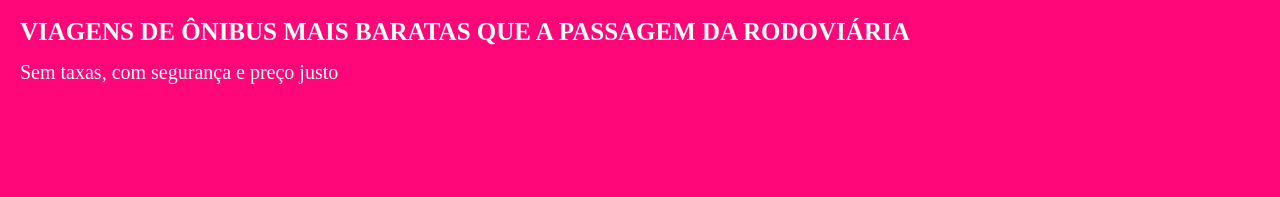
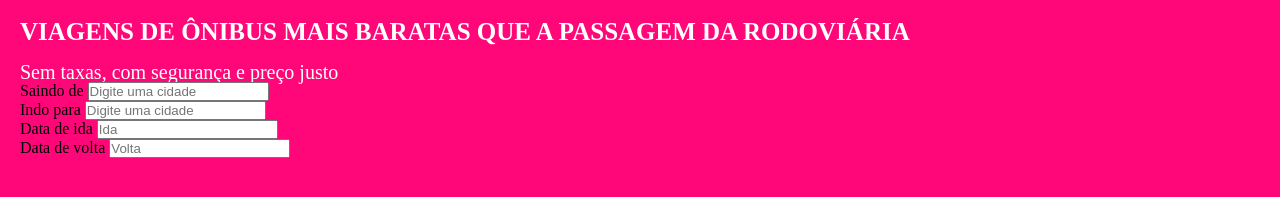
Before and after one commit to DaniDanis/D7---Buscador-de-Passagem, a plain HTML site: page index.html in a window 1280 px wide. Shown: the part 103-300 px from the top of the page. Drawn offline with Linux system fonts and the light colour scheme.

Commit message:
Inserido formulario, e inserido div conteudo

```diff
--- a/css/style.css
+++ b/css/style.css
@@ -15,10 +15,6 @@ header {
     min-height: 100vh;
 }
 
-.cabecalho {
-    padding-left: 20px;
-}
-
 .cabecalho h1 {
     padding-top: 20px;
     padding-right: 35px;
@@ -34,3 +30,12 @@ header {
     line-height: 1em;
     font-size: 20px;
 }
+
+.formulario {
+    display: flex;
+    flex-direction: column;
+}
+
+.conteudo {
+    padding-left: 20px;
+}
--- a/index.html
+++ b/index.html
@@ -13,11 +13,32 @@
      </header>
 <body>
     <div class="background">
-        <div class="cabecalho">
-            <h1>viagens de ônibus mais baratas que a passagem da rodoviária</h1>
-            <p>Sem taxas, com segurança e preço justo</p>
+        <div class="conteudo">
+            <div class="cabecalho">
+                <h1>viagens de ônibus mais baratas que a passagem da rodoviária</h1>
+                <p>Sem taxas, com segurança e preço justo</p>
+            </div>
+            <form action="" class="formulario">
+                <div>
+                    <label for="nome">Saindo de</label>
+                    <input type="text" placeholder="Digite uma cidade" />
+                </div>
+                <div>
+                    <label for="email">Indo para</label>
+                    <input type="text" placeholder="Digite uma cidade"/>
+                </div>
+                <div>
+                    <label for="msg">Data de ida</label>
+                    <input type="text" placeholder="Ida" onclick="(this.type='date')" onblur="(this.type='text')">
+                </div>
+                <div>
+                    <label for="msg">Data de volta</label>
+                    <input type="text" placeholder="Volta" onclick="(this.type='date')" onblur="(this.type='text')">
+                </div>
+            </form>
         </div>
     </div>
 
+
 </body>
 </html>
```
